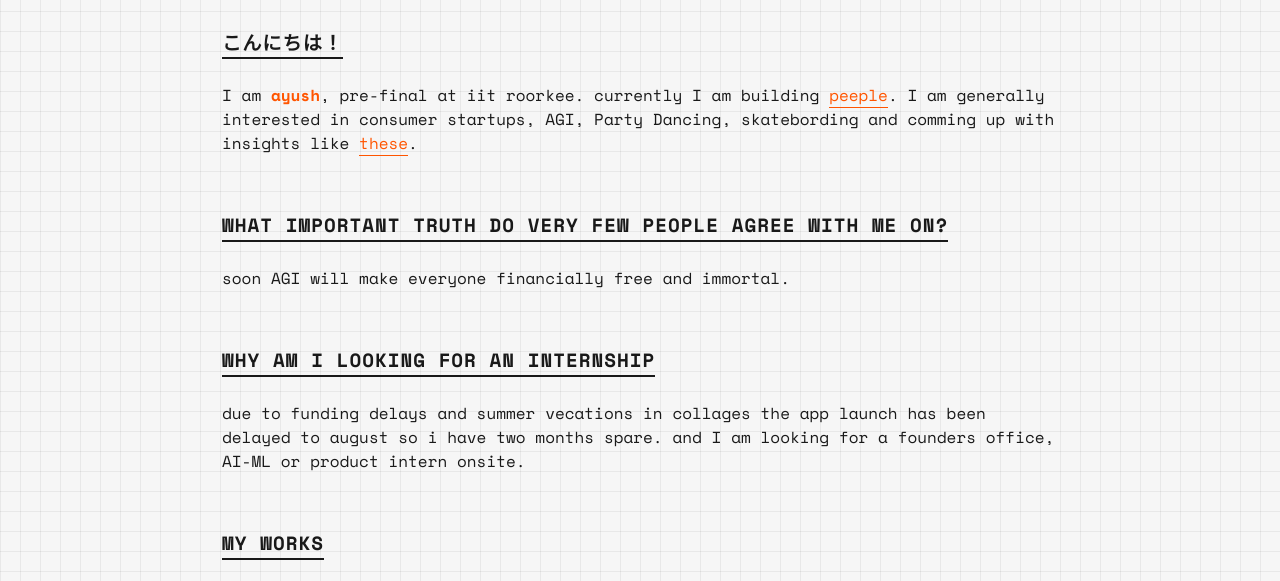
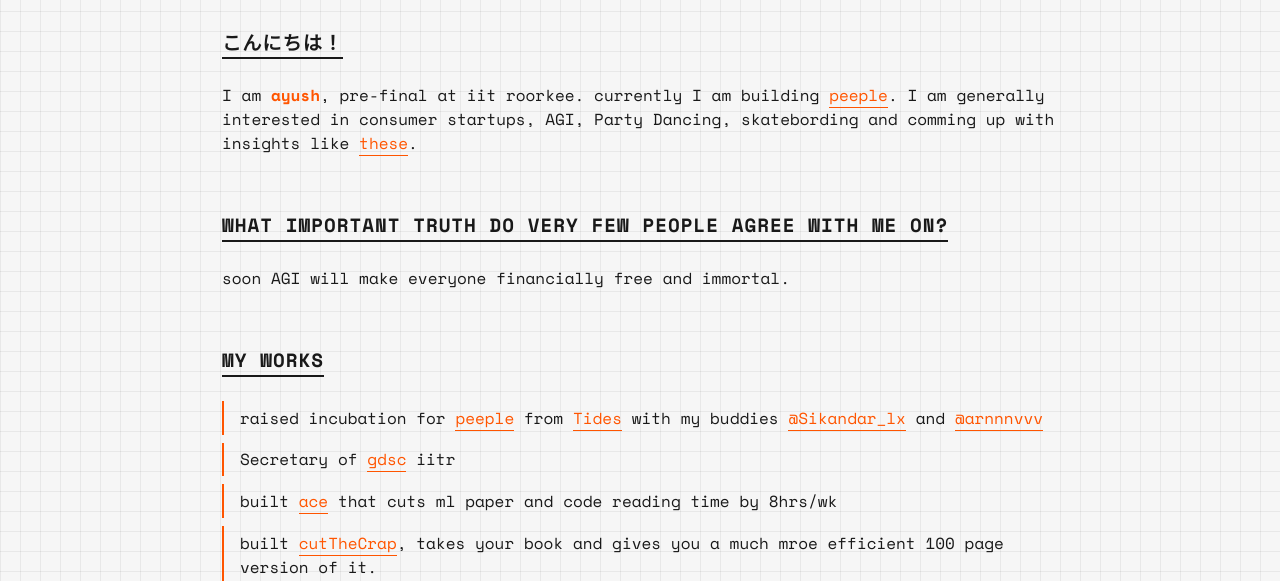
Before and after one commit to goyalayus/ayush, a plain HTML site: page index.html in a window 1280 px wide. Shown: the part 169-750 px from the top of the page. Drawn offline with nearby package versions, Linux system fonts and the light colour scheme.

Commit message:
removed the why am i looking for intern section

```diff
--- a/index.html
+++ b/index.html
@@ -54,13 +54,6 @@
                     soon AGI will make everyone financially free and immortal.
                 </p>
 
-                <h3 class="section-title">why am I looking for an internship</h3>
-                <p class="text">
-                    due to funding delays and summer vecations in collages the
-                    app launch has been delayed to august so i have two months
-                    spare. and I am looking for a founders office, AI-ML or
-                    product intern onsite.
-                </p>
 
                 <h2 class="section-title">my works</h2>
                 <ul class="list">
```
